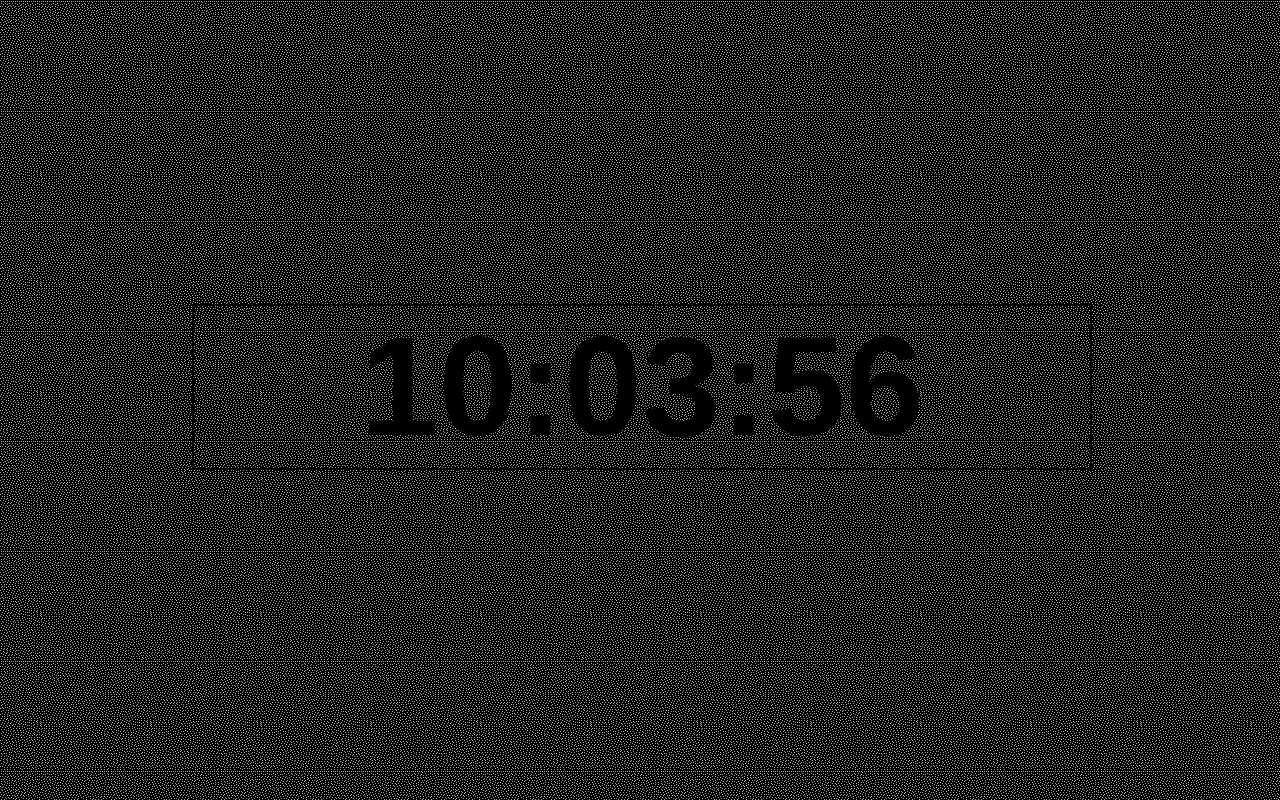
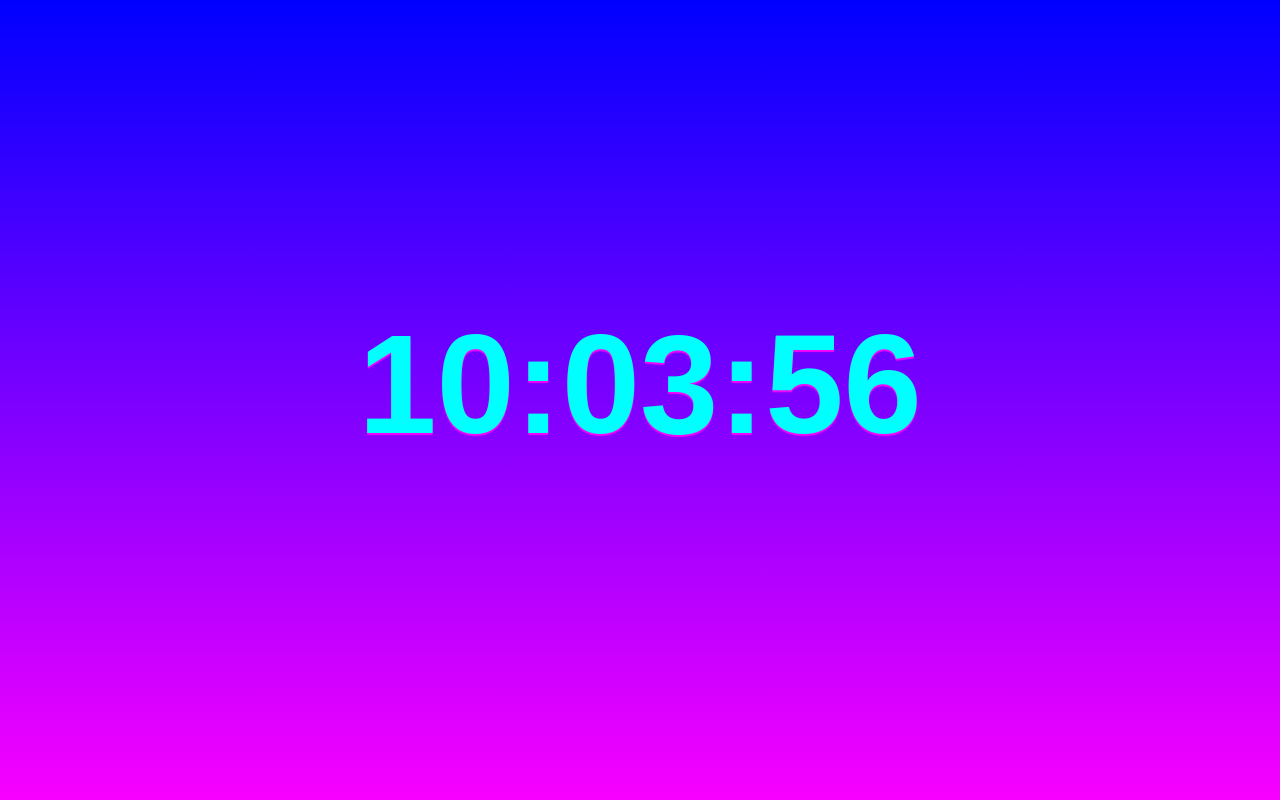
Before and after one commit to ajsoriar/digital-clock, a plain HTML site: page index.html in a window 1280 px wide. Drawn offline with Linux system fonts and the light colour scheme.

Commit message:
Update look and feel for VIDAA platform

```diff
--- /dev/null
+++ b/css/templates/synthwave.css
@@ -0,0 +1,13 @@
+body.synthwave{
+    background: #00f;
+    background: -moz-linear-gradient(top,rgba(0,0,255,1) 0,rgba(248,0,255,1) 100%);
+    background: -webkit-linear-gradient(top,rgba(0,0,255,1) 0,rgba(248,0,255,1) 100%);
+    background: linear-gradient(to bottom,#00f 0,rgb(248 0 255) 100%);
+    background-color: #00f;
+}
+
+.synthwave #clockDisplay {
+    border: 0px solid #000;
+    color: cyan;
+    text-shadow: 0 2px 1px rgb(248 0 255);
+}
--- a/index.html
+++ b/index.html
@@ -18,10 +18,11 @@
     <meta name="viewport" content="width=device-width, initial-scale=1">
 
     <link rel="stylesheet" href="css/fancy-clock.min.css">
+    <link rel="stylesheet" href="css/templates/synthwave.css">
 
 </head>
 
-<body class="my-body">
+<body class="my-body synthwave">
 
     <!--
     <div id="clock-wrapper">
```
